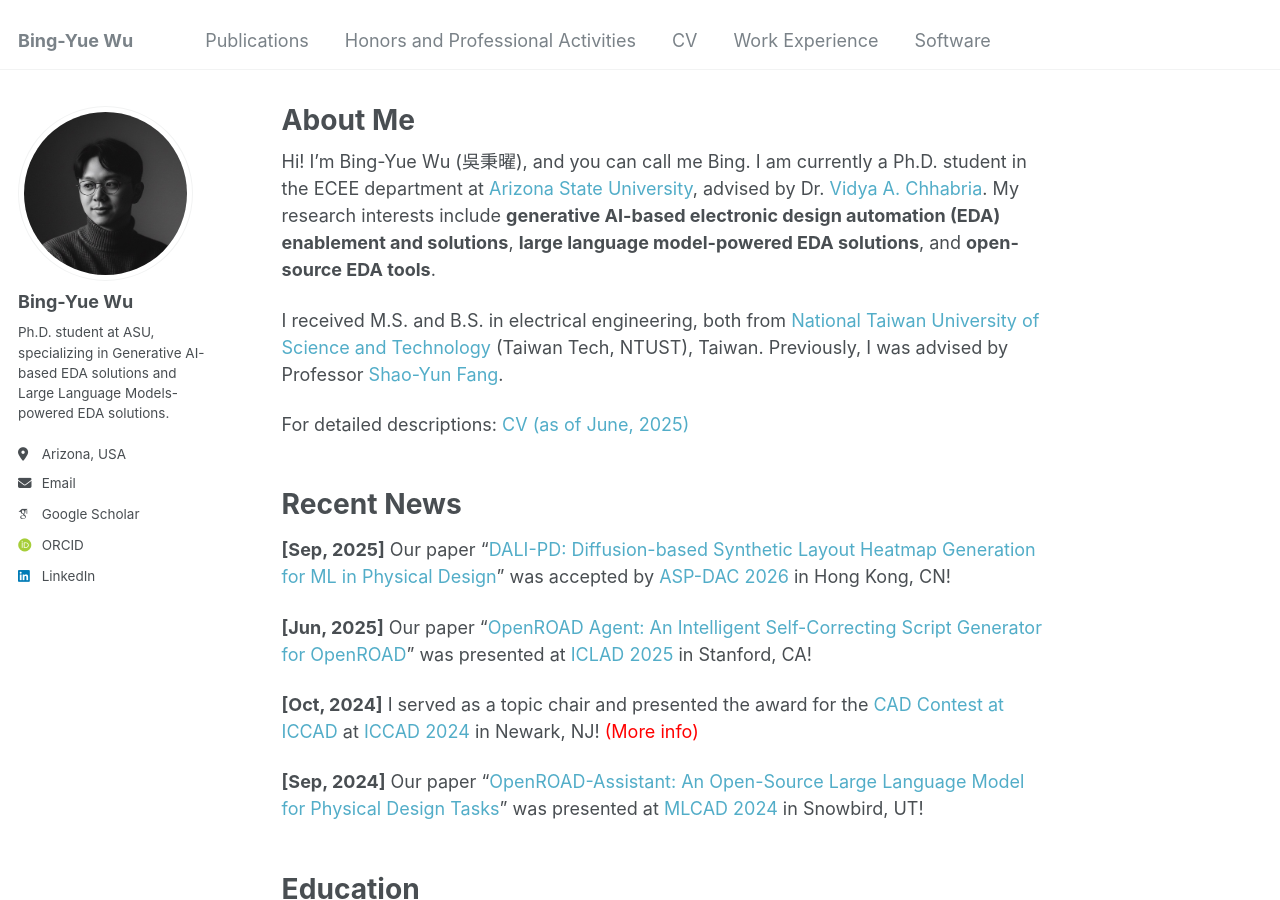
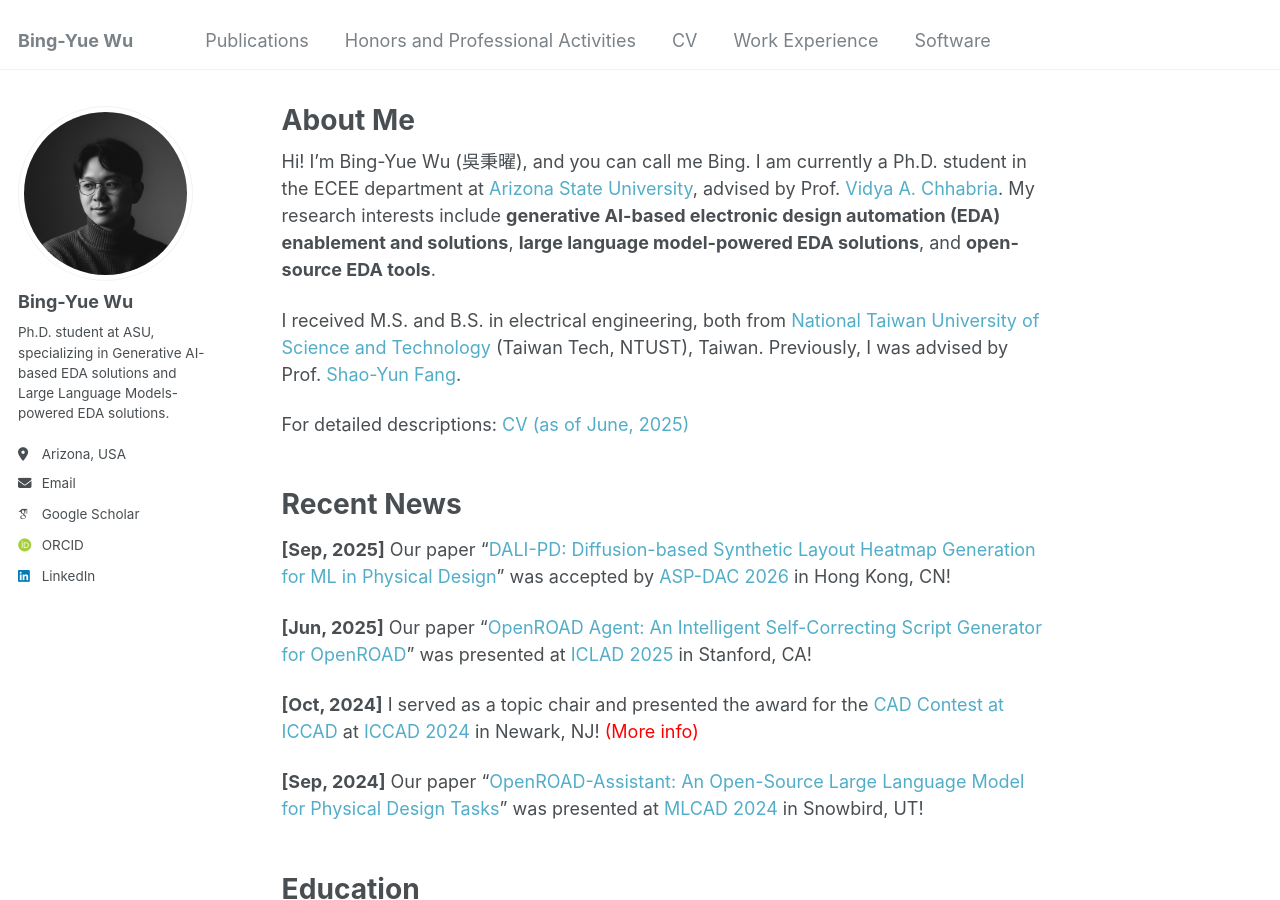
Before and after one commit to bingyuew/bingyuew.github.io, a Jekyll site: the page built from _pages/about.md, in a window 1280 px wide and 900 px high. Built offline with Jekyll 4.4.1, drawn with Linux system fonts in a browser that asks for light colours; some web fonts are replaced.

Commit message:
update about
Signed-off-by: 吳秉曜 <wubingyao@MacBook-bro.local>

```diff
--- a/_pages/about.md
+++ b/_pages/about.md
@@ -7,9 +7,9 @@ redirect_from:
   - /about.html
 ---
 
-Hi! I'm Bing-Yue Wu (吳秉曜), and you can call me Bing. I am currently a Ph.D. student in the ECEE department at <a href="https://ecee.engineering.asu.edu/" style="text-decoration: none;">Arizona State University</a>, advised by Dr. <a href="https://faculty.engineering.asu.edu/vidyachhabria/" style="text-decoration: none;">Vidya A. Chhabria</a>. My research interests include **generative AI-based electronic design automation (EDA) enablement and solutions**, **large language model-powered EDA solutions**, and **open-source EDA tools**.
+Hi! I'm Bing-Yue Wu (吳秉曜), and you can call me Bing. I am currently a Ph.D. student in the ECEE department at <a href="https://ecee.engineering.asu.edu/" style="text-decoration: none;">Arizona State University</a>, advised by Prof. <a href="https://faculty.engineering.asu.edu/vidyachhabria/" style="text-decoration: none;">Vidya A. Chhabria</a>. My research interests include **generative AI-based electronic design automation (EDA) enablement and solutions**, **large language model-powered EDA solutions**, and **open-source EDA tools**.
 
-I received M.S. and B.S. in electrical engineering, both from <a href="https://www.ntust.edu.tw/?Lang=en" style="text-decoration: none;">National Taiwan University of Science and Technology</a> (Taiwan Tech, NTUST), Taiwan. Previously, I was advised by Professor <a href="https://syfang703.github.io/ntust-edalab/" style="text-decoration: none;">Shao-Yun Fang</a>.
+I received M.S. and B.S. in electrical engineering, both from <a href="https://www.ntust.edu.tw/?Lang=en" style="text-decoration: none;">National Taiwan University of Science and Technology</a> (Taiwan Tech, NTUST), Taiwan. Previously, I was advised by Prof. <a href="https://syfang703.github.io/ntust-edalab/" style="text-decoration: none;">Shao-Yun Fang</a>.
 
 For detailed descriptions: <a href="https://bingyuew.github.io/files/CV.pdf" style="text-decoration: none;">CV (as of June, 2025)</a>
 <div>
```
